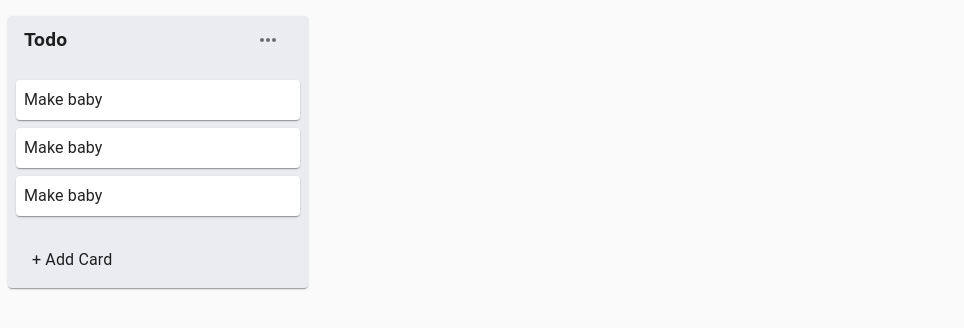
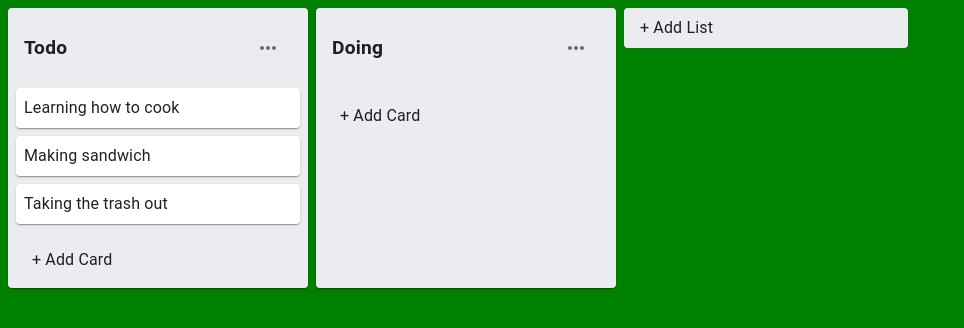
Before and after one commit to foxching/muiTrello, a React (Create React App) app: page / in a window 1280 px wide. Shown: the top 328 px of the page, without its empty margins (0-964 px from the left). Built offline with nearby package versions, Linux system fonts and the light colour scheme.

Commit message:
add new list, update list title, add new card 1.add new card to list 2.add new list 3.update list title

```diff
--- a/package.json
+++ b/package.json
@@ -12,7 +12,8 @@
     "@material-ui/icons": "4.11.2",
     "react": "17.0.0",
     "react-dom": "17.0.0",
-    "react-scripts": "3.4.3"
+    "react-scripts": "3.4.3",
+    "uuid": "8.3.1"
   },
   "devDependencies": {
     "typescript": "3.8.3"
--- a/src/App.js
+++ b/src/App.js
@@ -1,10 +1,21 @@
 import React from "react";
+import { Box, makeStyles } from "@material-ui/core";
+import CardList from "./components/CardList";
+import AppContextProvider from "./context/appContext";
 
-import List from "./components/List";
+const useStyles = makeStyles({
+  root: {
+    backgroundColor: "green",
+    minHeight: "100vh"
+  }
+});
 export default function App() {
+  const classes = useStyles();
   return (
-    <div>
-      <List />
-    </div>
+    <Box className={classes.root}>
+      <AppContextProvider>
+        <CardList />
+      </AppContextProvider>
+    </Box>
   );
 }
--- a/src/components/Card.js
+++ b/src/components/Card.js
@@ -9,11 +9,11 @@ const useStyles = makeStyles((theme) => ({
   }
 }));
 
-export default function Card() {
+export default function Card({ card }) {
   const classes = useStyles();
   return (
     <Paper className={classes.root}>
-      <Typography>Make baby</Typography>
+      <Typography>{card.title}</Typography>
     </Paper>
   );
 }
--- /dev/null
+++ b/src/components/CardList.js
@@ -0,0 +1,26 @@
+import React, { useContext } from "react";
+import { makeStyles } from "@material-ui/core";
+import List from "./List";
+import Input from "./Input";
+import { AppContext } from ".././context/appContext";
+
+const useStyles = makeStyles((theme) => ({
+  root: {
+    display: "flex"
+  }
+}));
+
+export default function CardList() {
+  const { data } = useContext(AppContext);
+  const classes = useStyles();
+  return (
+    <div className={classes.root}>
+      {data.listIds &&
+        data.listIds.map((listId) => {
+          const list = data.lists[listId];
+          return <List listId={listId} key={listId} list={list} />;
+        })}
+      <Input type="list" />
+    </div>
+  );
+}
--- a/src/components/Input.js
+++ b/src/components/Input.js
@@ -3,10 +3,12 @@ import { Box, Collapse, Typography, Paper } from "@material-ui/core";
 import { makeStyles, fade } from "@material-ui/core/styles";
 import InputCard from "./InputCard";
 
+export default function Input({ listId, type }) {
+  const [open, setOpen] = useState(false);
+
   const useStyles = makeStyles((theme) => ({
     root: {
-    marginTop: theme.spacing(2),
-    marginBottom: theme.spacing(3)
+      width: "300px"
     },
     addCard: {
       padding: theme.spacing(1, 1, 1, 2),
@@ -17,14 +19,13 @@ const useStyles = makeStyles((theme) => ({
       }
     }
   }));
-export default function Input() {
-  const [open, setOpen] = useState(false);
+
   const classes = useStyles();
 
   return (
     <Box className={classes.root}>
       <Collapse in={open}>
-        <InputCard setOpen={setOpen} />
+        <InputCard setOpen={setOpen} listId={listId} type={type} />
       </Collapse>
       <Collapse in={!open}>
         <Paper
@@ -32,7 +33,10 @@ export default function Input() {
           elevation={0}
           onClick={() => setOpen(!open)}
         >
-          <Typography> + Add Card</Typography>
+          <Typography>
+            {" "}
+            + {type === "list" ? "Add List" : "Add Card"}
+          </Typography>
         </Paper>
       </Collapse>
     </Box>
--- a/src/components/InputCard.js
+++ b/src/components/InputCard.js
@@ -1,11 +1,12 @@
-import React from "react";
+import React, { useState, useContext } from "react";
 import { Box, Button, IconButton, InputBase, Paper } from "@material-ui/core";
 import { makeStyles, fade } from "@material-ui/core/styles";
 import ClearIcon from "@material-ui/icons/Clear";
+import { AppContext } from ".././context/appContext";
 
 const useStyles = makeStyles((theme) => ({
   card: {
-    margin: theme.spacing(0, 1, 1, 1),
+    margin: theme.spacing(1, 1, 1, 1),
     paddingBottom: theme.spacing(4)
   },
   input: {
@@ -22,23 +23,45 @@ const useStyles = makeStyles((theme) => ({
     }
   }
 }));
-export default function InputCard({ setOpen }) {
+export default function InputCard({ setOpen, listId, type }) {
+  const [cardTitle, setCardTitle] = useState("");
+  const { addCard, addList } = useContext(AppContext);
   const classes = useStyles();
+
+  const handleChange = (e) => {
+    setCardTitle(e.target.value);
+  };
+
+  const handleAddtoCard = () => {
+    if (type === "list") {
+      addList(cardTitle);
+    } else {
+      addCard(cardTitle, listId);
+    }
+    setOpen(false);
+    setCardTitle("");
+  };
+
   return (
     <Box>
       <Box>
         <Paper className={classes.card}>
           <InputBase
+            onChange={handleChange}
+            onBlur={() => setOpen(false)}
             multiline
             fullWidth
             inputProps={{ className: classes.input }}
-            placeholder="Enter a text"
+            placeholder={
+              type === "list" ? "Enter list title" : "Enter card text.."
+            }
+            value={cardTitle}
           />
         </Paper>
       </Box>
       <Box className={classes.confirmContainer}>
-        <Button className={classes.confirm} onClick={() => setOpen(false)}>
-          Add Card
+        <Button className={classes.confirm} onClick={handleAddtoCard}>
+          {type === "list" ? "Add List" : "Add Card"}
         </Button>
         <IconButton onClick={() => setOpen(false)}>
           <ClearIcon />
--- a/src/components/List.js
+++ b/src/components/List.js
@@ -1,6 +1,6 @@
 import React from "react";
 import { CssBaseline } from "@material-ui/core";
-import { Paper, Typography } from "@material-ui/core";
+import { Paper } from "@material-ui/core";
 import { makeStyles } from "@material-ui/core/styles";
 import Title from "./Title";
 import Card from "./Card";
@@ -10,20 +10,21 @@ const useStyles = makeStyles((theme) => ({
   root: {
     backgroundColor: "#EBECF0",
     width: "300px",
-    marginLeft: theme.spacing(1)
+    marginLeft: theme.spacing(1),
+    marginTop: theme.spacing(1)
   }
 }));
 
-export default function List() {
+export default function List({ list, listId }) {
   const classes = useStyles();
   return (
     <Paper className={classes.root}>
       <CssBaseline />
-      <Title />
-      <Card />
-      <Card />
-      <Card />
-      <Input />
+      <Title title={list.title} listId={listId} />
+      {list.cards.map((card) => (
+        <Card key={card.id} card={card} />
+      ))}
+      <Input listId={listId} />
     </Paper>
   );
 }
--- a/src/components/Title.js
+++ b/src/components/Title.js
@@ -1,7 +1,8 @@
-import React, { useState } from "react";
+import React, { useState, useContext } from "react";
 import { Box, IconButton, InputBase, Typography } from "@material-ui/core";
 import MoreHorizIcon from "@material-ui/icons/MoreHoriz";
 import { makeStyles } from "@material-ui/core/styles";
+import { AppContext } from ".././context/appContext";
 
 const useStyles = makeStyles((theme) => ({
   editableContainer: {
@@ -24,19 +25,31 @@ const useStyles = makeStyles((theme) => ({
   }
 }));
 
-export default function App() {
+export default function Title({ title, listId }) {
   const [open, setOpen] = useState(false);
+  const [newTitle, setNewTitle] = useState("");
+  const { changeListTitle } = useContext(AppContext);
   const classes = useStyles();
+
+  const handleOnChange = (e) => {
+    setNewTitle(e.target.value);
+  };
+
+  const handleOnBlur = () => {
+    changeListTitle(newTitle, listId);
+    setOpen(!open);
+  };
   return (
     <Box mt={1}>
       {open ? (
         <Box>
           <InputBase
             autoFocus
-            value="Todo"
+            value={newTitle}
             inputProps={{ className: classes.input }}
             fullWidth
-            onBlur={() => setOpen(!open)}
+            onChange={handleOnChange}
+            onBlur={handleOnBlur}
           />
         </Box>
       ) : (
@@ -45,7 +58,7 @@ export default function App() {
             className={classes.editableTitlte}
             onClick={() => setOpen(!open)}
           >
-            Todo
+            {title}
           </Typography>
           <IconButton>
             <MoreHorizIcon />
--- /dev/null
+++ b/src/context/appContext.js
@@ -0,0 +1,71 @@
+import React, { useState, createContext } from "react";
+import { v4 as uuidv4 } from "uuid";
+import store from "../utils/store";
+
+export const AppContext = createContext();
+
+const AppContextProvider = (props) => {
+  const [data, setData] = useState(store);
+
+  const addCard = (title, listId) => {
+    const newCard = {
+      title,
+      id: uuidv4()
+    };
+    const list = data.lists[listId];
+    list.cards = [...list.cards, newCard];
+
+    const newCardState = {
+      ...data,
+      lists: {
+        ...data.lists,
+        [listId]: list
+      }
+    };
+    setData(newCardState);
+  };
+
+  const addList = (title) => {
+    const newListId = uuidv4();
+
+    const newList = {
+      id: newListId,
+      title,
+      cards: []
+    };
+
+    const newCardState = {
+      listIds: [...data.listIds, newListId],
+      lists: {
+        ...data.lists,
+        [newListId]: newList
+      }
+    };
+    setData(newCardState);
+  };
+
+  const changeListTitle = (newTitle, listId) => {
+    const list = data.lists[listId];
+    list.title = newTitle;
+
+    const newCardState = {
+      ...data,
+      lists: {
+        ...data.lists,
+        [listId]: list
+      }
+    };
+
+    setData(newCardState);
+  };
+
+  return (
+    <AppContext.Provider
+      value={{ data, setData, addCard, addList, changeListTitle }}
+    >
+      {props.children}
+    </AppContext.Provider>
+  );
+};
+
+export default AppContextProvider;
--- a/src/index.js
+++ b/src/index.js
@@ -5,8 +5,8 @@ import App from "./App";
 
 const rootElement = document.getElementById("root");
 ReactDOM.render(
-  <React.StrictMode>
+  <>
     <App />
-  </React.StrictMode>,
+  </>,
   rootElement
 );
--- /dev/null
+++ b/src/utils/store.js
@@ -0,0 +1,32 @@
+const cards = [
+  {
+    id: "card-1",
+    title: "Learning how to cook"
+  },
+  {
+    id: "card-2",
+    title: "Making sandwich"
+  },
+  {
+    id: "card-3",
+    title: "Taking the trash out"
+  }
+];
+
+const data = {
+  lists: {
+    "list-1": {
+      id: "list-1",
+      title: "Todo",
+      cards
+    },
+    "list-2": {
+      id: "list-2",
+      title: "Doing",
+      cards: []
+    }
+  },
+  listIds: ["list-1", "list-2"]
+};
+
+export default data;
```
Lines whose indentation alone changed are shown as unchanged.
